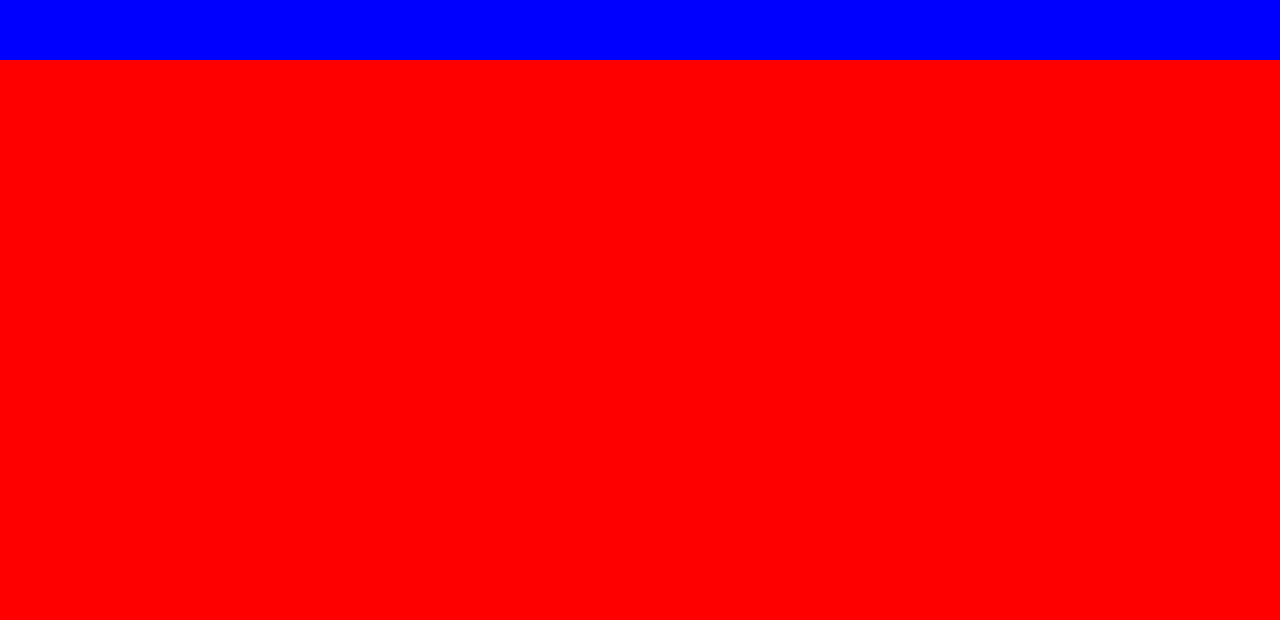
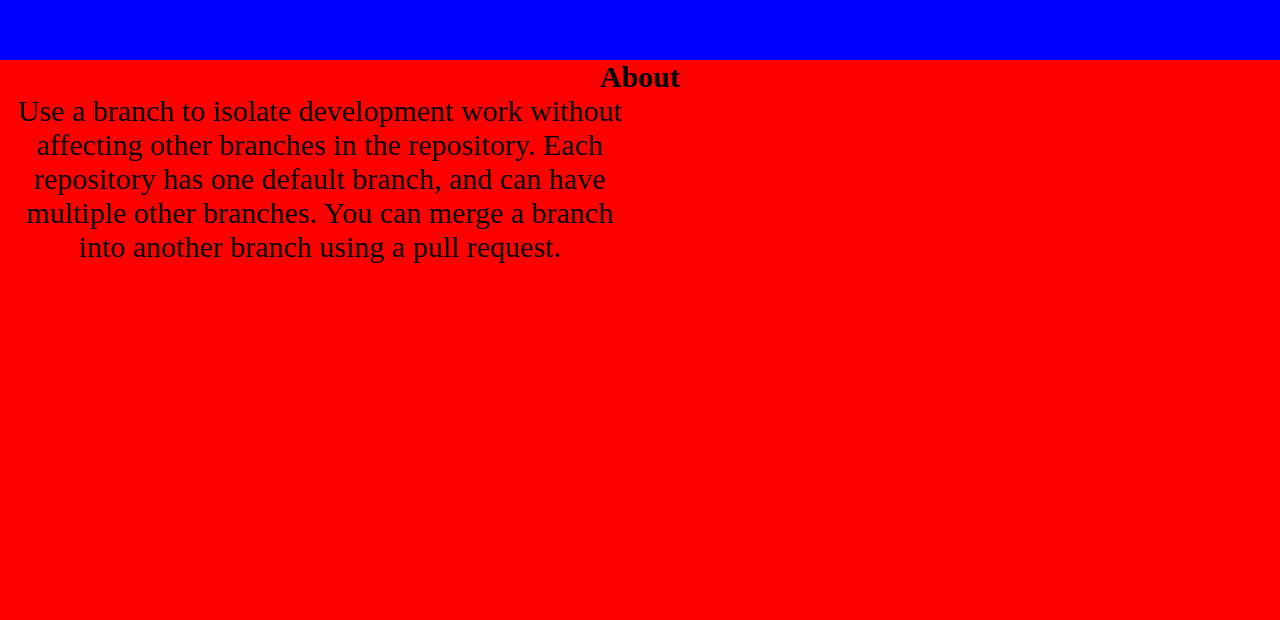
Before and after one commit to mz106/test-gh-branches-ex2, a website: page pages/about.html in a window 1280 px wide. Shown: the part 180-800 px from the top of the page. Drawn offline with Linux system fonts and the light colour scheme; files whose address does not match are found by name.

Commit message:
added h1 and p tag

```diff
--- a/pages/about.html
+++ b/pages/about.html
@@ -23,8 +23,12 @@
     <section class="section-main">
         <main>
             <!-- about subtitle -->
-            <div class="container-subtitle"></div>
-            <div class="container-about-content"></div>
+            <div class="container-subtitle">
+                <h1>About</h1>
+                <div class="container-about-content">
+                    <p>Use a branch to isolate development work without affecting other branches in the repository. Each repository has one default branch, and can have multiple other branches. You can merge a branch into another branch using a pull request.</p>
+                </div>
+            </div>
         </main>
     </section>
     <!-- end of branch feature/about -->
--- a/styles.css
+++ b/styles.css
@@ -17,6 +17,9 @@
 .section-main {
     height: 100vh;
     background: red;
+    display: flex;
+    justify-content: center;
+    width: 100vw;
 }
 
 .section-bottom-footer {
@@ -65,7 +68,25 @@
 /* =================== About ================== */
 
 .container-subtitle {
+    display: flex;
+    justify-content: center;
+    flex-direction: column;
+    align-items: center;
+}
 
+.container-subtitle h1{
+    display: flex;
+    justify-content: center;
+    font-size: 3em;
+    width: 50%;
+
+}
+.container-subtitle p{
+    display: flex;
+    justify-content: center;
+    text-align: center;
+    font-size: 3em;
+    width: 50%;
 }
 
 .container-about-content {
```
